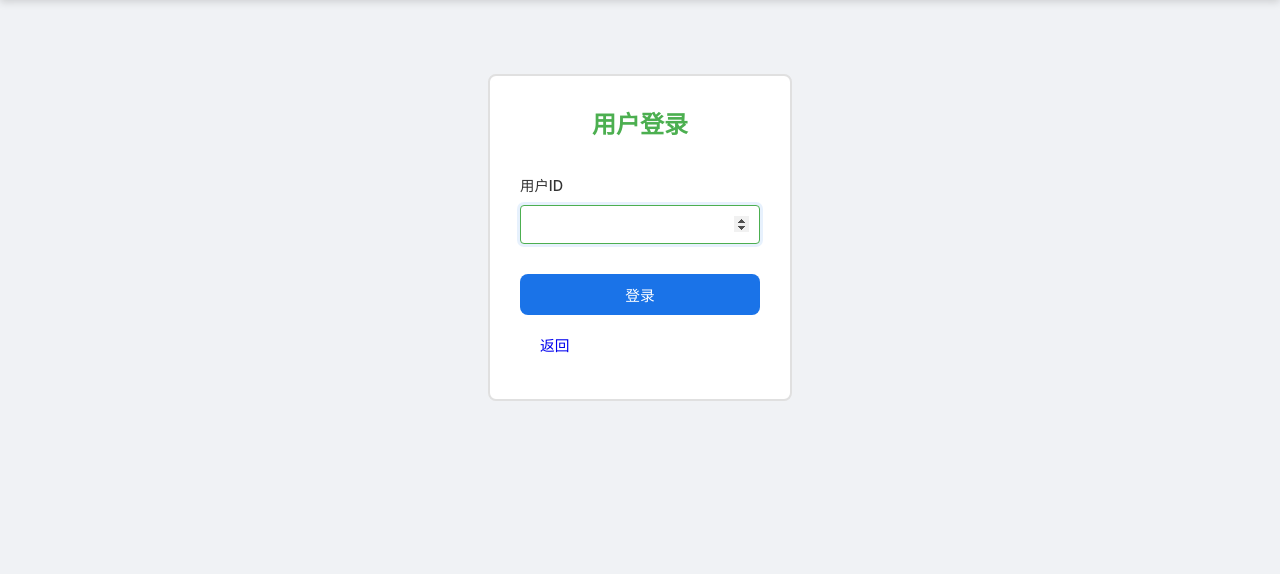
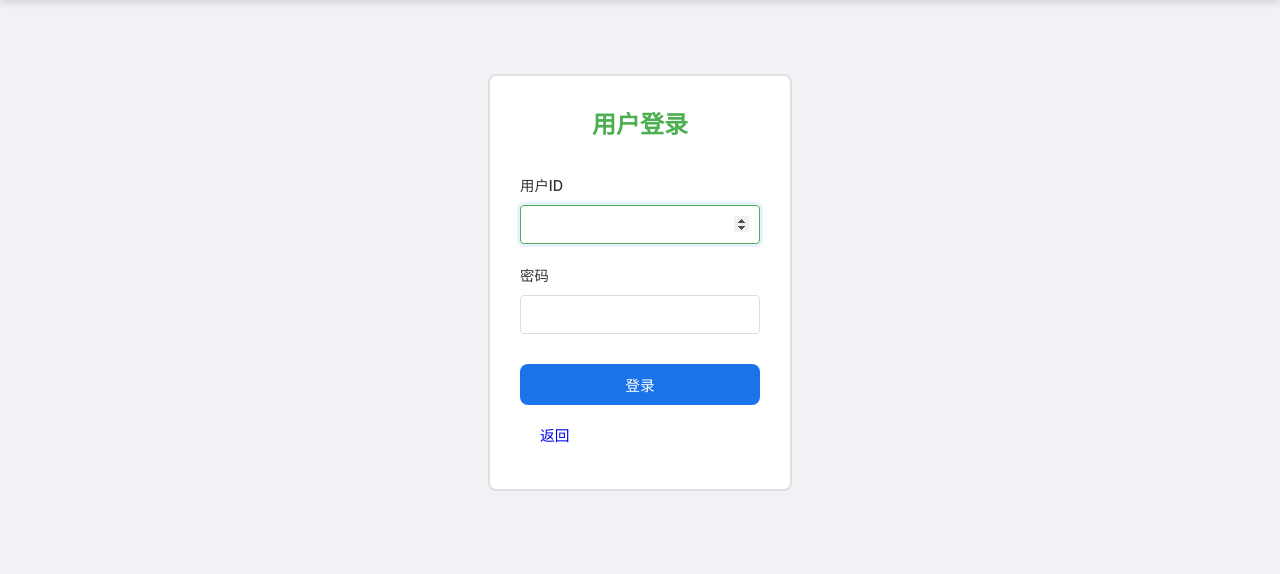
Before and after one commit to woiohub/BooksManagementSystem, a Flask app: page /user_login in a window 1280 px wide. Shown: the part 56-630 px from the top of the page. Run offline with Flask 3, Linux system fonts and the light colour scheme.

Commit message:
feat: 用户登录添加密码验证
- 修改用户登录逻辑，需要用户ID和密码双重验证
- 更新登录界面，添加密码输入框
- 更新项目文档说明

```diff
--- a/routes/auth.py
+++ b/routes/auth.py
@@ -6,23 +6,24 @@ auth_bp = Blueprint('auth', __name__)
 
 @auth_bp.route('/user_login', methods=['GET', 'POST'])
 def user_login():
-    """用户登录 - 仅需用户ID"""
+    """用户登录 - 用户ID+密码"""
     if request.method == 'POST':
         user_id = request.form.get('user_id', '').strip()
+        password = request.form.get('password', '').strip()
 
-        if not user_id:
-            return render_template('user_login.html', error='请输入用户ID')
+        if not user_id or not password:
+            return render_template('user_login.html', error='请输入用户ID和密码')
 
         # 输入验证：用户ID必须为正整数
         if not user_id.isdigit() or int(user_id) <= 0:
             return render_template('user_login.html', error='用户ID必须为正整数')
 
-        user = db.session.get(User, int(user_id))
+        user = User.query.filter_by(user_id=int(user_id), password=password).first()
         if user:
             session['user_id'] = user.user_id
             session['user_name'] = user.name
             return redirect(url_for('index'))
-        return render_template('user_login.html', error='用户不存在')
+        return render_template('user_login.html', error='用户ID或密码错误')
 
     return render_template('user_login.html')
 
--- a/templates/user_login.html
+++ b/templates/user_login.html
@@ -9,6 +9,10 @@
         <div class="form-group">
             <label for="user_id">用户ID</label>
             <input type="number" id="user_id" name="user_id" required autofocus>
+        </div>
+        <div class="form-group">
+            <label for="password">密码</label>
+            <input type="password" id="password" name="password" required>
         </div>
         {% if error %}
         <div class="error-message">{{ error }}</div>
```
Also changed, not shown: 项目文档.md (+1 -1 lines).
